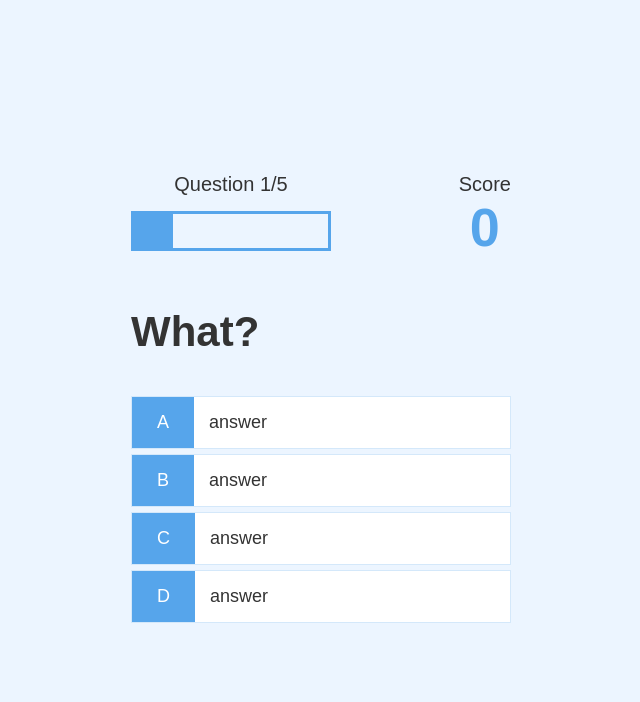
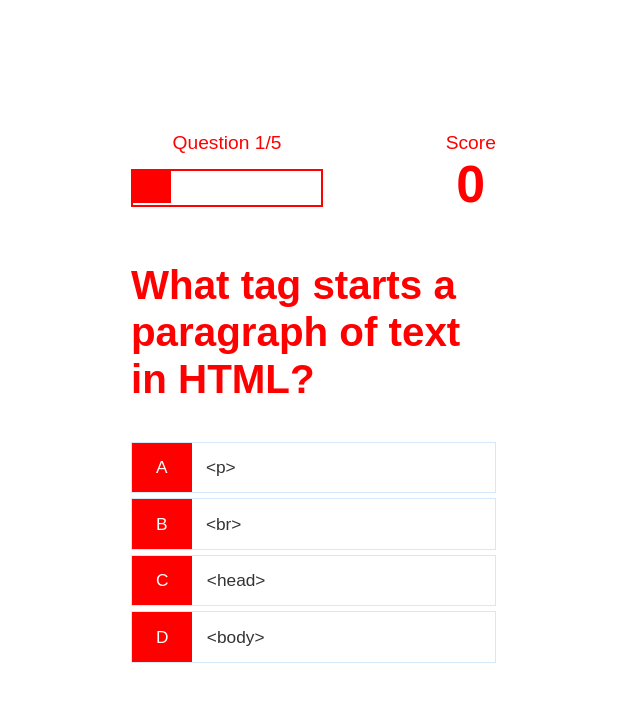
Before and after one commit to Carlosbenitez/CodeQuiz, a plain HTML site: page questions.html in a window 1280 px wide. Shown: the whole page, without its empty margins (509-1149 px from the left). Drawn offline with Linux system fonts and the light colour scheme.

Commit message:
final working quiz with multiple html, css and javascript pages

```diff
--- a/css/format.css
+++ b/css/format.css
@@ -1,6 +1,6 @@
 :root {
-  background-color: #ecf5ff;
-  font-size: 62.5%;
+  background-color: white;
+  font-size: 60%;
 }
 
 * {
@@ -15,12 +15,12 @@ h1,
 h2,
 h3,
 h4 {
+  color: red;
   margin-bottom: 1rem;
 }
 
 h1 {
   font-size: 5.4rem;
-  color: #56a5eb;
   margin-bottom: 5rem;
 }
 
@@ -40,7 +40,8 @@ h3 {
   font-weight: 500;
 }
 
-/* UTILITIES */
+
+
 
 .container {
   width: 100vw;
@@ -79,22 +80,23 @@ h3 {
   display: none;
 }
 
-/* BUTTONS */
+
+
+
 .btn {
   font-size: 1.8rem;
   padding: 1rem 0;
   width: 20rem;
   text-align: center;
-  border: 0.1rem solid #56a5eb;
+  border: 0.1rem solid red;
   margin-bottom: 1rem;
   text-decoration: none;
-  color: #56a5eb;
+  color: red;
   background-color: white;
 }
 
 .btn:hover {
   cursor: pointer;
-  box-shadow: 0 0.4rem 1.4rem 0 rgba(86, 185, 235, 0.5);
   transform: translateY(-0.1rem);
   transition: transform 150ms;
 }
@@ -105,7 +107,10 @@ h3 {
   transform: none;
 }
 
-/* FORMS */
+
+
+
+
 form {
   width: 100%;
   display: flex;
@@ -119,7 +124,6 @@ input {
   padding: 1.5rem;
   font-size: 1.8rem;
   border: none;
-  box-shadow: 0 0.1rem 1.4rem 0 rgba(86, 185, 235, 0.5);
 }
 
 input::placeholder {
--- a/css/questions.css
+++ b/css/questions.css
@@ -9,14 +9,13 @@
 
 .choice-container:hover {
   cursor: pointer;
-  box-shadow: 0 0.4rem 1.4rem 0 rgba(86, 185, 235, 0.5);
   transform: translateY(-0.1rem);
   transition: transform 150ms;
 }
 
 .choice-prefix {
   padding: 1.5rem 2.5rem;
-  background-color: #56a5eb;
+  background-color: red;
   color: white;
 }
 
@@ -33,7 +32,9 @@
   background-color: #dc3545;
 }
 
-/* HUD */
+
+
+
 
 #hud {
   display: flex;
@@ -41,23 +42,25 @@
 }
 
 .hud-prefix {
+  color: red;
   text-align: center;
   font-size: 2rem;
 }
 
 .hud-main-text {
+  color: red;
   text-align: center;
 }
 
 #progressBar {
   width: 20rem;
   height: 4rem;
-  border: 0.3rem solid #56a5eb;
+  border: 0.3rem solid red;
   margin-top: 1.5rem;
 }
 
 #progressBarFull {
   height: 3.4rem;
-  background-color: #56a5eb;
+  background-color: red;
   width: 0%;
 }
--- a/javascript/questions.js
+++ b/javascript/questions.js
@@ -12,45 +12,46 @@ let score = 0;
 let questionCounter = 0;
 let availableQuesions = [];
 
+//all the questions
 let questions = [
     {
-        question: "What?",
-        choice1: "answer",
-        choice2: "answer",
-        choice3: "answer",
-        choice4: "answer",
+        question: "What tag starts a paragraph of text in HTML?",
+        choice1: "<p>",
+        choice2: "<br>",
+        choice3: "<head>",
+        choice4: "<body>",
         answer: 1
     },
     {
-        question: "What?",
-        choice1: "answer",
-        choice2: "answer",
-        choice3: "answer",
-        choice4: "answer",
+        question: "What is CSS used for?",
+        choice1: "Making webpages more interactive.",
+        choice2: "Debugging the code.",
+        choice3: "Seasoning your favorite chicken.",
+        choice4: "Styling and formatting webpages.",
         answer: 4
     },
     {
-        question: "What?",
-        choice1: "answer",
-        choice2: "answer",
-        choice3: "answer",
-        choice4: "answer",
+        question: "What is used to add a link?",
+        choice1: "linker",
+        choice2: "html",
+        choice3: "href",
+        choice4: "css",
         answer: 3
     },
     {
-        question: "What?",
-        choice1: "answer",
-        choice2: "answer",
-        choice3: "answer",
-        choice4: "answer",
+        question: "How do you check code on a webpage?",
+        choice1: "Highlight the entire screen.",
+        choice2: "The inspect feature on Chrome.",
+        choice3: "Check who hosts the page.",
+        choice4: "Ctrl C, Ctrl V.",
         answer: 2
     },
     {
-        question: "What?",
-        choice1: "answer",
-        choice2: "answer",
-        choice3: "answer",
-        choice4: "answer",
+        question: "Where is the best place for a stylesheets?",
+        choice1: "In the <head> tag.",
+        choice2: "Inside the javascript.",
+        choice3: "Next to a <p> tag.",
+        choice4: "Outside the <body> tag.",
         answer: 1
     },
 ];
@@ -69,7 +70,7 @@ getNewQuestion = () => {
     if (availableQuesions.length === 0 || questionCounter >= MAX_QUESTIONS) {
         localStorage.setItem("mostRecentScore", score);
 
-        return window.location.assign("end.html");
+        return window.location.assign("ending.html");
     }
     questionCounter++;
     progressText.innerText = `Question ${questionCounter}/${MAX_QUESTIONS}`;
```
Also changed, not shown: index.html (+2 -4 lines), READMEpicture/CodeQuizScreenshot.jpg (added), 1 other file.
